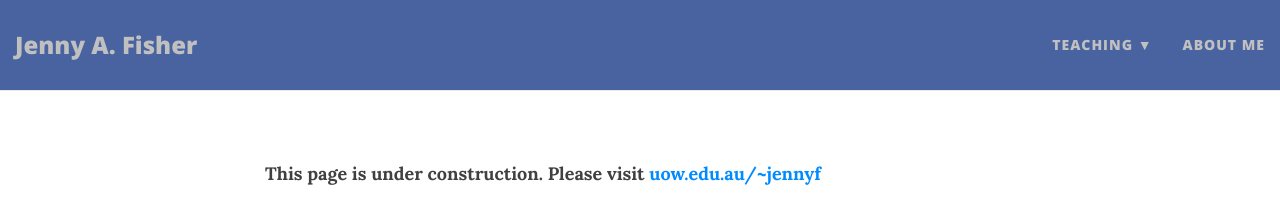
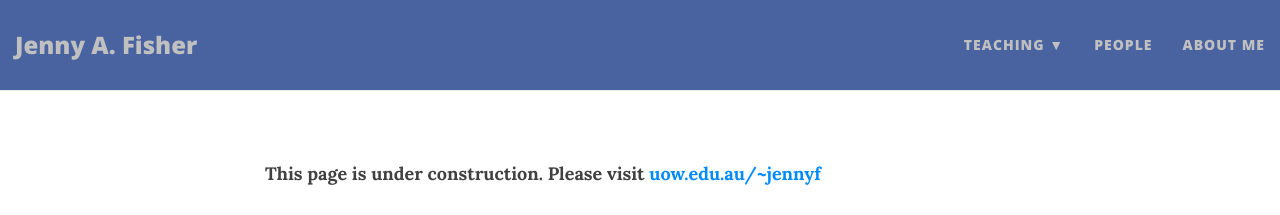
Before and after one commit to jennyfisher/jennyfisher.github.io, a Jekyll site: the page built from index.md, in a window 1280 px wide. Shown: the top 215 px of the page. Built offline with Jekyll 4.4.1, drawn with Linux system fonts in a browser that asks for light colours; nearby versions of some CDN libraries.

Commit message:
Update _config.yml

```diff
--- a/_config.yml
+++ b/_config.yml
@@ -23,6 +23,7 @@ navbar-links:
   Teaching:
     - Teaching Portfolio: "https://sites.google.com/view/jfisher-teaching-portfolio/home"
     - Jupyter Notebooks: "https://jennyfisher.github.io/computing-modelling-earthsci/"
+  People: "people"
   About Me: "aboutme"
 
 # Image to show in the navigation bar - image must be a square (width = height)
```
